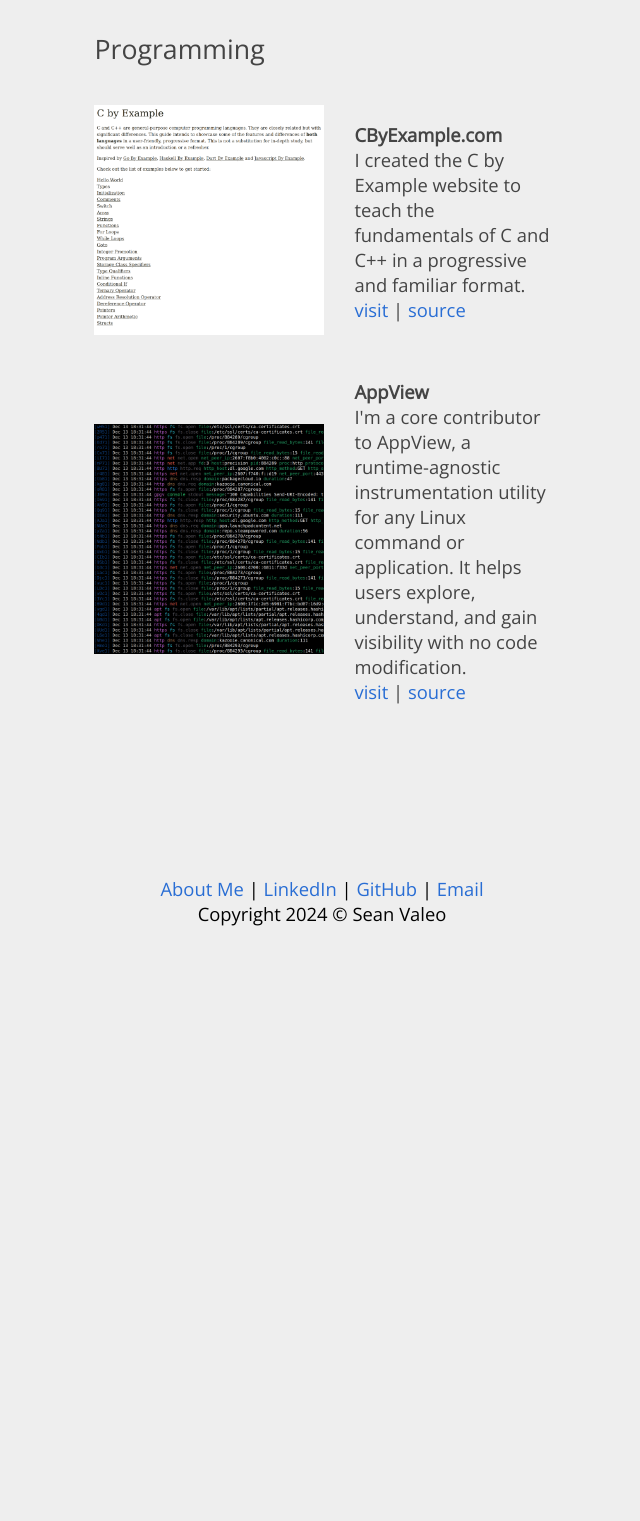
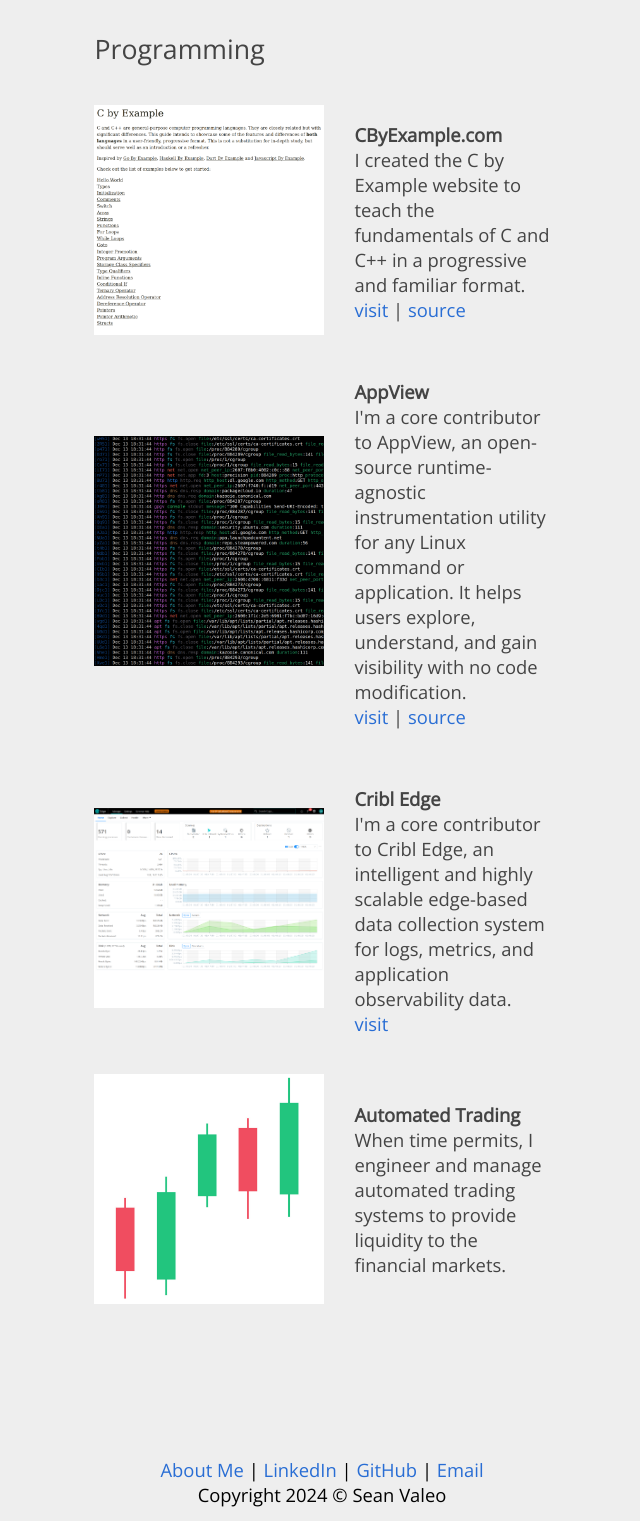
Before and after one commit to seanvaleo/seanvaleo.com, a plain HTML site: page index.html in a window 1280 px wide. Shown: the part 282-1803 px from the top of the page, without its empty margins (318-958 px from the left). Before the commit the page ends 1249 px from the top, so only its background shows below. Drawn offline with nearby package versions, Linux system fonts and the light colour scheme.

Commit message:
update projects

```diff
--- a/index.html
+++ b/index.html
@@ -48,9 +48,28 @@
 				<p>
 					<strong>AppView</strong>
 					<br />
-                    I'm a core contributor to AppView, a runtime-agnostic instrumentation utility for any Linux command or application. It helps users explore, understand, and gain visibility with no code modification.
+                    I'm a core contributor to AppView, an open-source runtime-agnostic instrumentation utility for any Linux command or application. It helps users explore, understand, and gain visibility with no code modification.
 					<br/ >
 					<a href="https://www.appview.org" target="_blank">visit</a> | <a href="https://www.github.com/appview-team/appview" target="_blank">source</a>
+				</p>
+			</div>
+			<div class="app">
+				<a href="https://cribl.io/edge" target="_blank"><img src="assets/edge.png"/></a>
+				<p>
+					<strong>Cribl Edge</strong>
+					<br />
+                    I'm a core contributor to Cribl Edge, an intelligent and highly scalable edge-based data collection system for logs, metrics, and application observability data.
+					<br/ >
+					<a href="https://www.edge.org" target="_blank">visit</a>
+				</p>
+			</div>
+			<div class="app">
+				<img src="assets/trading.png"/>
+				<p>
+					<strong>Automated Trading</strong>
+					<br />
+                    When time permits, I engineer and manage automated trading systems to provide liquidity to the financial markets.
+					<br/ >
 				</p>
 			</div>
 		</div>
```
Also changed, not shown: about.html (+3 -3 lines), assets/edge.png (added), assets/trading.png (added).
